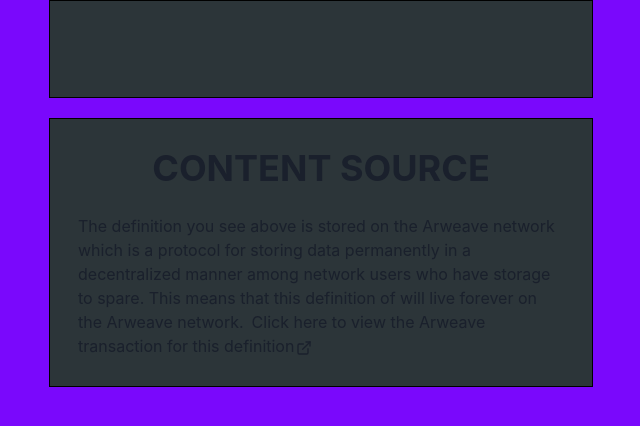
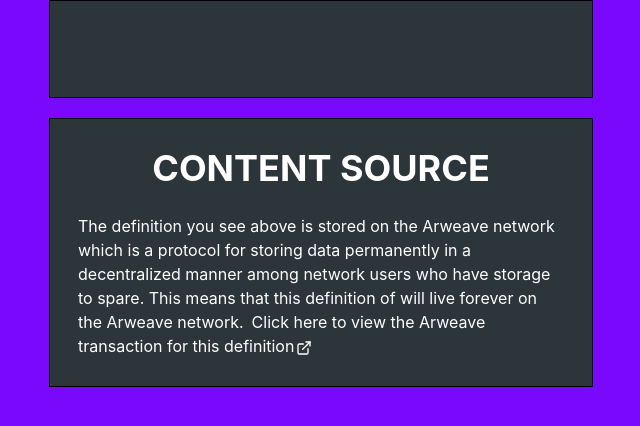
Before and after one commit to Glosseta/glosseta, a Next.js app: page /search/result in a window 1280 px wide. Shown: the top 426 px of the page, without its empty margins (319-959 px from the left). Built offline with nearby package versions, Linux system fonts and the light colour scheme.

Commit message:
Shrinks sb; specifiies srp text color for windows bug

```diff
--- a/src/pages/index.tsx
+++ b/src/pages/index.tsx
@@ -13,7 +13,7 @@ const Home: NextPage = () => {
             Web3 Glossary
           </Heading>
           <HStack spacing={3}>
-            <SearchBar barWidth={"70vw"}/>
+            <SearchBar barWidth={"55vw"}/>
           </HStack>
         </VStack>
       </chakra.main>
--- a/src/pages/search/api-error.tsx
+++ b/src/pages/search/api-error.tsx
@@ -20,7 +20,7 @@ export const ApiError = ({ term }: any): JSX.Element => {
             >
               {term}
             </Heading>
-            <Text padding={2} fontSize={{ base: "xs", sm: "md" }}>
+            <Text padding={2} fontSize={{ base: "xs", sm: "md" }} color="white">
               Something went wrong while trying to retrieve the definition.
               Please refresh the page or search for another term
             </Text>
--- a/src/pages/search/index.tsx
+++ b/src/pages/search/index.tsx
@@ -28,7 +28,7 @@ const SearchResults = ({
   if (isError) {
     return (
       <PageLayout>
-        <SearchBar barWidth={"70vw"} />
+        <SearchBar barWidth={"55vw"} />
         <chakra.main>
           <SimpleGrid
             columns={1}
--- a/src/pages/search/result.tsx
+++ b/src/pages/search/result.tsx
@@ -35,9 +35,9 @@ export const Result = ({
                 {term}
               </Heading>
               <Tag variant="solid" colorScheme="black">
-                <TagLabel>{category}</TagLabel>
+                <TagLabel color="white">{category}</TagLabel>
               </Tag>
-              <Text padding={2} fontSize={{ base: "xs", sm: "md" }}>
+              <Text padding={2} fontSize={{ base: "xs", sm: "md" }} color="white">
                 {definition}
               </Text>
             </VStack>
@@ -49,10 +49,10 @@ export const Result = ({
             borderColor="black"
           >
             <VStack padding={5}>
-              <Heading as="h2" padding={2}>
+              <Heading as="h2" padding={2} color="white">
                 CONTENT SOURCE
               </Heading>
-              <Text padding={2} fontSize={{ base: "xs", sm: "md" }}>
+              <Text padding={2} fontSize={{ base: "xs", sm: "md" }} color="white">
                 The definition you see above is stored on the Arweave network
                 which is a protocol for storing data permanently in a
                 decentralized manner among network users who have storage to
--- a/src/pages/search/unavailable-result.tsx
+++ b/src/pages/search/unavailable-result.tsx
@@ -24,7 +24,7 @@ export const UnavailableResult = ({ term }: any): JSX.Element => {
             >
               {term}
             </Heading>
-            <Text padding={2} fontSize={{ base: "xs", sm: "md" }}>
+            <Text padding={2} fontSize={{ base: "xs", sm: "md" }} color="white">
               This term isn't in our knowledge base at the moment. If you think
               this is something we should have, please reach out to us on{" "}
               <Link color="aquamarine" href={twitter_href} isExternal>
```
